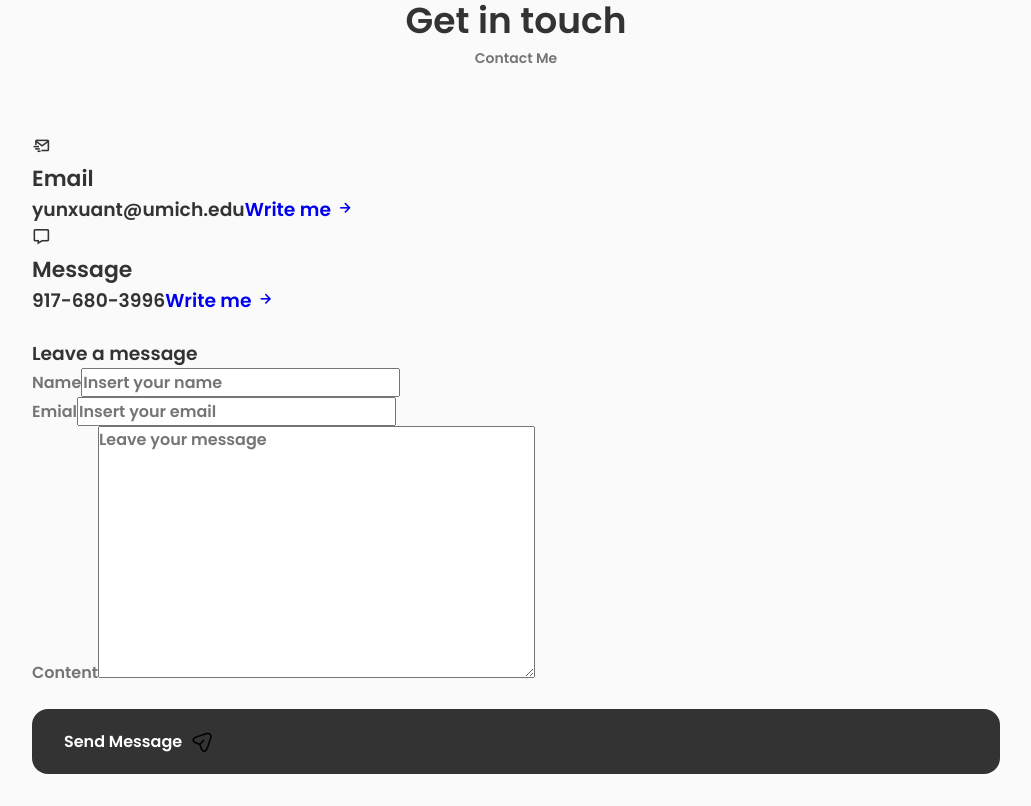
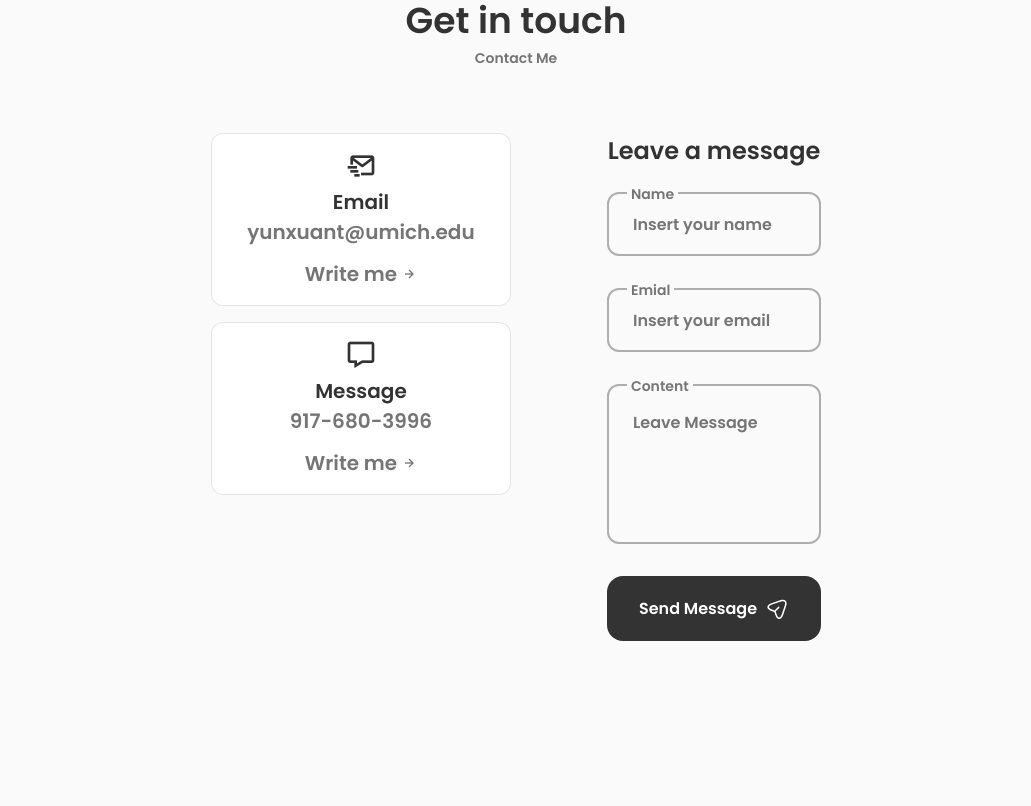
Before and after one commit to haytham918/portfolio, a React (Create React App) app: page / in a window 1280 px wide. Shown: the part 820-1626 px from the top of the page, without its empty margins (124-1155 px from the left). After the commit the page ends 1541 px from the top, so only its background shows below. Built offline with nearby package versions, Linux system fonts and the light colour scheme.

Commit message:
Work on the Contact component

```diff
--- a/src/components/Contact.css
+++ b/src/components/Contact.css
@@ -0,0 +1,108 @@
+.contact__container{
+  grid-template-columns: repeat(2, max-content);
+  justify-content: center;
+  column-gap: 6rem;
+  padding-bottom: 3rem;
+}
+
+.contact__title{
+  text-align: center;
+  font-size: var(--h2-font-size);
+  font-weight: var(--font-medium);
+  margin-bottom: var(--mb-1-5);
+}
+
+.contact__info{
+  display: grid;
+  row-gap: 1rem;
+  grid-template-columns: 300px;
+}
+
+.contact__form{
+  width: 360px;
+}
+
+.contact__card{
+  background-color: var(--container-color);
+  border: 1px solid rgba(0, 0, 0, 0.1);
+  padding: 1rem;
+  border-radius: 0.75rem;
+  text-align: center;
+}
+
+.contact__card-icon{
+  font-size: 2rem;
+  color: var(--title-color);
+  margin-bottom: var(--mb-0-25);
+}
+
+.contact__card-title,
+.contact__card-data{
+  font-size: var(--h3-font-size);
+}
+
+.contact__card-title{
+  font-weight: var(--font-medium);
+}
+
+.contact__card-data{
+  display: block;
+  margin-bottom: var(--mb-0-75);
+}
+
+.contact__button{
+  color: var(--text-color);
+  font-size: var(--h3-font-size);
+  display: inline-flex;
+  align-items: center;
+  justify-content: center;
+  column-gap: 0.25rem;
+}
+
+.contact__button-icon{
+  font-size: 1rem;
+  transition: 0.3s;
+}
+
+.contact__button:hover .contact__button-icon{
+  transform: translate(0.25rem);
+}
+
+.contact__form-div{
+  position: relative;
+  margin-bottom: var(--mb-2);
+  height: 4rem;
+}
+
+.contact__form-input{
+  position: absolute;
+  top: 0;
+  left: 0;
+  width: 100%;
+  height: 100%;
+  border: 2px solid rgba(0, 0, 0, 0.3);
+  background: none;
+  color: var(--text-color);
+  outline: none;
+  border-radius: 0.75rem;
+  padding: 1.5rem;
+  z-index: 1;
+}
+
+.contact__form-tag{
+  position: absolute;
+  top: -0.75rem;
+  left: 1.25rem;
+  font-size: var(--small-font-size);
+  padding: 0.25rem;
+  background-color: var(--body-color);
+  z-index: 10;
+}
+
+.contact__form-area{
+  height: 10rem;
+}
+
+.contact__form-area textarea {
+  resize: none;
+}
--- a/src/components/Contact.jsx
+++ b/src/components/Contact.jsx
@@ -1,4 +1,5 @@
 import React from "react";
+import './Contact.css'
 const Contact = () => {
   return(
     <section className="contact section" id="contact">
@@ -7,7 +8,6 @@
 
       <div className="contact__container container grid">
         <div className="contact__content">
-          <h3 className="contact__title">
             <div className="contact__info">
             <div className="contact__card">
               <i className="bx bx-mail-send contact__card-icon"></i>
@@ -27,7 +27,7 @@
 
 
             </div>
-          </h3>
+
         </div>
 
         <div className="contact__contnet">
@@ -44,14 +44,13 @@
               <input type="email" name='email' className="contact__form-input" placeholder="Insert your email"/>
             </div>
 
-            <div className="contact__form-div">
+            <div className="contact__form-div contact__form-area">
               <label className="contact__form-tag">Content</label>
-              <textarea name='project' cols='30' rows='10' className="contact__form-input" placeholder="Leave your message"></textarea>
+              <textarea name='project' cols='30' rows='10' className="contact__form-input" placeholder="Leave Message"></textarea>
             </div>
           </form>
-        </div>
 
-        <button  className="button button--flex">
+          <button  className="button button--flex">
           Send Message
           <svg
                   class="button__icon"
@@ -63,14 +62,17 @@
                 >
                   <path
                     d="M14.2199 21.9352C13.0399 21.9352 11.3699 21.1052 10.0499 17.1352L9.32988 14.9752L7.16988 14.2552C3.20988 12.9352 2.37988 11.2652 2.37988 10.0852C2.37988 8.91525 3.20988 7.23525 7.16988 5.90525L15.6599 3.07525C17.7799 2.36525 19.5499 2.57525 20.6399 3.65525C21.7299 4.73525 21.9399 6.51525 21.2299 8.63525L18.3999 17.1252C17.0699 21.1052 15.3999 21.9352 14.2199 21.9352ZM7.63988 7.33525C4.85988 8.26525 3.86988 9.36525 3.86988 10.0852C3.86988 10.8052 4.85988 11.9052 7.63988 12.8252L10.1599 13.6652C10.3799 13.7352 10.5599 13.9152 10.6299 14.1352L11.4699 16.6552C12.3899 19.4352 13.4999 20.4252 14.2199 20.4252C14.9399 20.4252 16.0399 19.4352 16.9699 16.6552L19.7999 8.16525C20.3099 6.62525 20.2199 5.36525 19.5699 4.71525C18.9199 4.06525 17.6599 3.98525 16.1299 4.49525L7.63988 7.33525Z"
-                    fill="#000"
+                    fill="var(--container-color)"
                   ></path>
                   <path
                     d="M10.11 14.7052C9.92005 14.7052 9.73005 14.6352 9.58005 14.4852C9.29005 14.1952 9.29005 13.7152 9.58005 13.4252L13.16 9.83518C13.45 9.54518 13.93 9.54518 14.22 9.83518C14.51 10.1252 14.51 10.6052 14.22 10.8952L10.64 14.4852C10.5 14.6352 10.3 14.7052 10.11 14.7052Z"
-                    fill="#000"
+                    fill="var(--container-color)"
                   ></path>
                 </svg>
         </button>
+        </div>
+
+
       </div>
     </section>
   )
```
